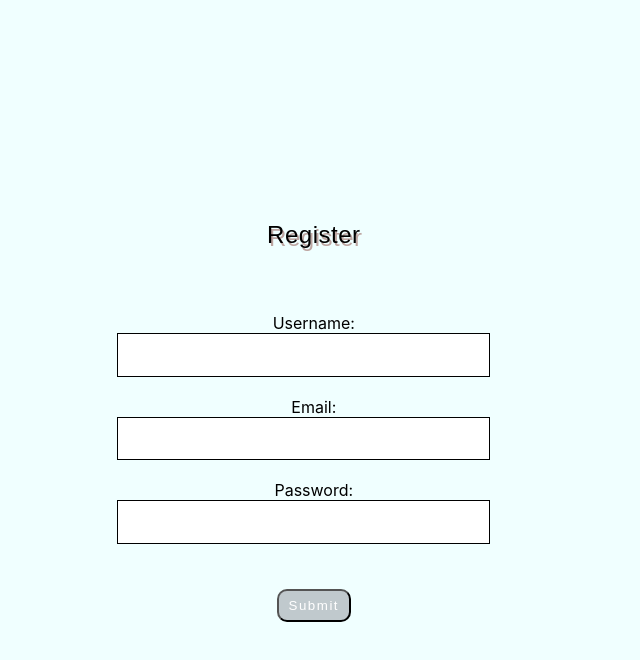
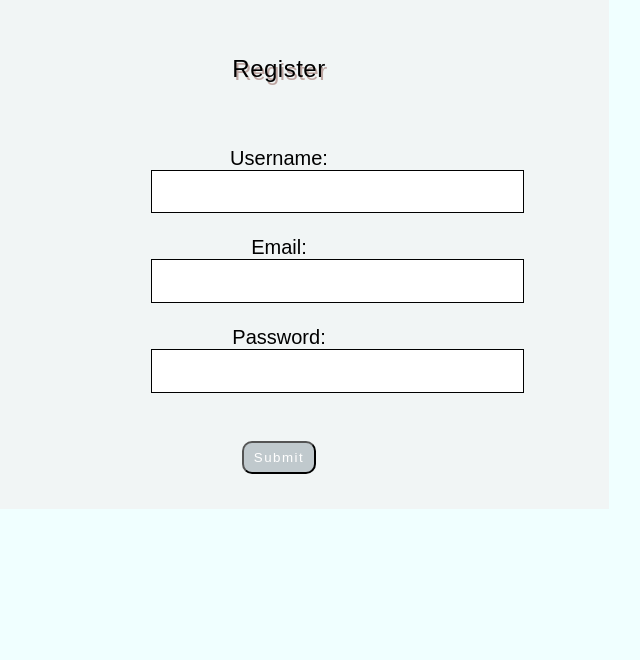
Before and after one commit to So4inka/Esthetic-Design, a React (Create React App) app in the folder client/: page /register in a window 1280 px wide. Shown: the part 104-764 px from the top of the page, without its empty margins (179-819 px from the left). Built offline with nearby package versions, Linux system fonts and the light colour scheme.

Commit message:
added Register.css again

```diff
--- a/client/src/screens/ItemList.css
+++ b/client/src/screens/ItemList.css
@@ -43,9 +43,9 @@
 
 div.card {
   background-color: #b9c5cb;
-  height: 34vw;
-  width: 26vw;;
-  margin: 7px 10px;
+  height: 32vw;
+  width: 24vw;;
+  margin: 10px 10px;
   border-radius: 10px;
 
 }
--- a/client/src/screens/Login.css
+++ b/client/src/screens/Login.css
@@ -47,7 +47,7 @@ button.btn.btn-submit {
   margin: 30vh 10vw;
   font-family: "Ropa Sans", sans-serif;
   font-size: 20px;
-  background-color: rgba(255, 255, 255, 0.606);
+  background-color: rgba(242, 239, 239, 0.606);
   margin-top: 5vh;
   padding: 10px;
 }
--- a/client/src/screens/Register.css
+++ b/client/src/screens/Register.css
@@ -1,20 +1,17 @@
-.form-login,
 .form-register {
   display: flex;
-  padding-right: 23vw;
+  width: 50%;
   flex-direction: column;
+  justify-content: center;
   align-items: center;
-  padding-top: 15vw;
-  justify-content: flex-start;
-  /* align-items: start; */
-  /* justify-content: flex-end;
-  width: 50%;
-  height: 70%;
-  font-family: 'Ropa Sans', sans-serif;
+  margin: 30vh 10vw;
+  font-family: "Ropa Sans", sans-serif;
   font-size: 20px;
-  /* border: 2px black solid; */
+  background-color: rgba(242, 239, 239, 0.606);
+  margin-top: 5vh;
+  padding: 10px;
+}
 
-}
 p {
   font-size: 24px;
   font-family: 'Ropa Sans', sans-serif;
```
